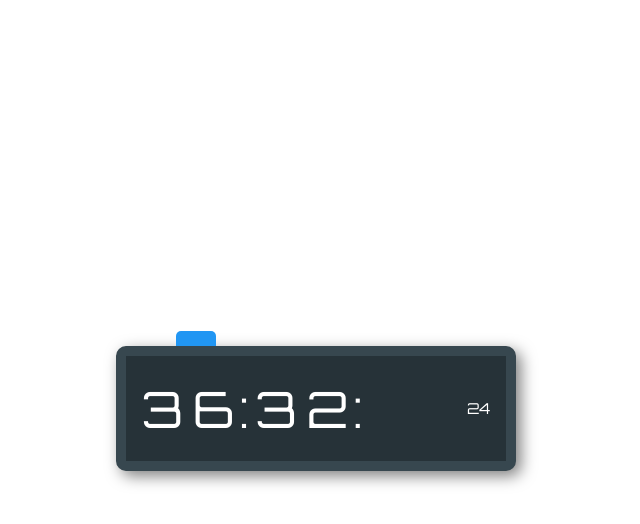
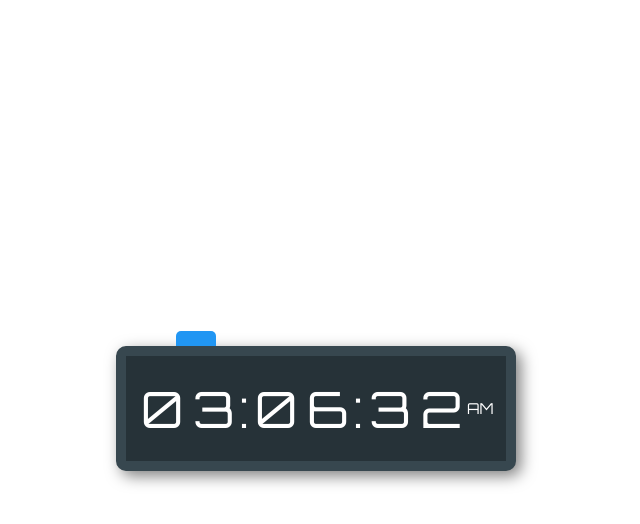
Before and after one commit to mikebashford/digital-clock, a plain HTML site: page index.html in a window 1280 px wide. Both pictures are taken after a click on the element 520 px from the left and 338 px from the top of the page. Shown: the whole page, without its empty margins (324-964 px from the left). Drawn offline with Linux system fonts and the light colour scheme.

Commit message:
Updated clock to show am/pm time or 24 hour time correctly

```diff
--- a/code.js
+++ /dev/null
@@ -1,26 +0,0 @@
-let currentDateTime;
-let is24Hour = true;
-const use24HourButton = document.querySelector(".button");
-
-updateTime();
-setInterval(updateTime, 1000);
-
-function updateTime() {
-  currentDateTime = new Date(Date.now());
-  const hours = currentDateTime.getHours();
-  const minutes = currentDateTime.getMinutes();
-  const seconds = currentDateTime.getSeconds();
-
-  const currentTimeString = `${hours}${minutes}${seconds}`;
-  document.querySelectorAll(".digit").forEach((digit, index) => {
-    digit.textContent = currentTimeString[index];
-  });
-}
-
-function formatTime(num) {
-  return num < 10 ? `0${num}` : `${num}`;
-}
-
-use24HourButton.addEventListener("click", () => {
-  is24Hour = !is24Hour;
-});
--- a/index.html
+++ b/index.html
@@ -23,6 +23,6 @@
       <div class="hr">24</div>
     </div>
 
-    <script src="./code.js"></script>
+    <script src="./script.js"></script>
   </body>
 </html>
--- /dev/null
+++ b/script.js
@@ -0,0 +1,51 @@
+let currentDateTime;
+let is24Hour = true;
+const use24HourButton = document.querySelector(".button");
+const hourDisplay = document.querySelector(".hr");
+
+updateTime();
+setInterval(updateTime, 1000);
+
+function updateTime() {
+  currentDateTime = new Date(Date.now());
+  const hours = formatTime(getCorrectHours(currentDateTime.getHours()));
+  const minutes = formatTime(currentDateTime.getMinutes());
+  const seconds = formatTime(currentDateTime.getSeconds());
+
+  const currentTimeString = `${hours}${minutes}${seconds}`;
+  document.querySelectorAll(".digit").forEach((digit, index) => {
+    digit.textContent = currentTimeString[index];
+  });
+}
+
+function formatTime(num) {
+  return num < 10 ? `0${num}` : `${num}`;
+}
+
+function getCorrectHours(hours) {
+  if (is24Hour) {
+    return hours;
+  } else {
+    return convert24HourToAMPM(hours);
+  }
+}
+
+function convert24HourToAMPM(hour) {
+  if (hour > 12) {
+    return hour - 12;
+  } else if (hour === 0) {
+    return 12;
+  } else {
+    return hour;
+  }
+}
+
+use24HourButton.addEventListener("click", () => {
+  is24Hour = !is24Hour;
+  hourDisplay.textContent = is24Hour
+    ? "24"
+    : currentDateTime.getHours() > 11
+    ? "PM"
+    : "AM";
+  updateTime();
+});
```
